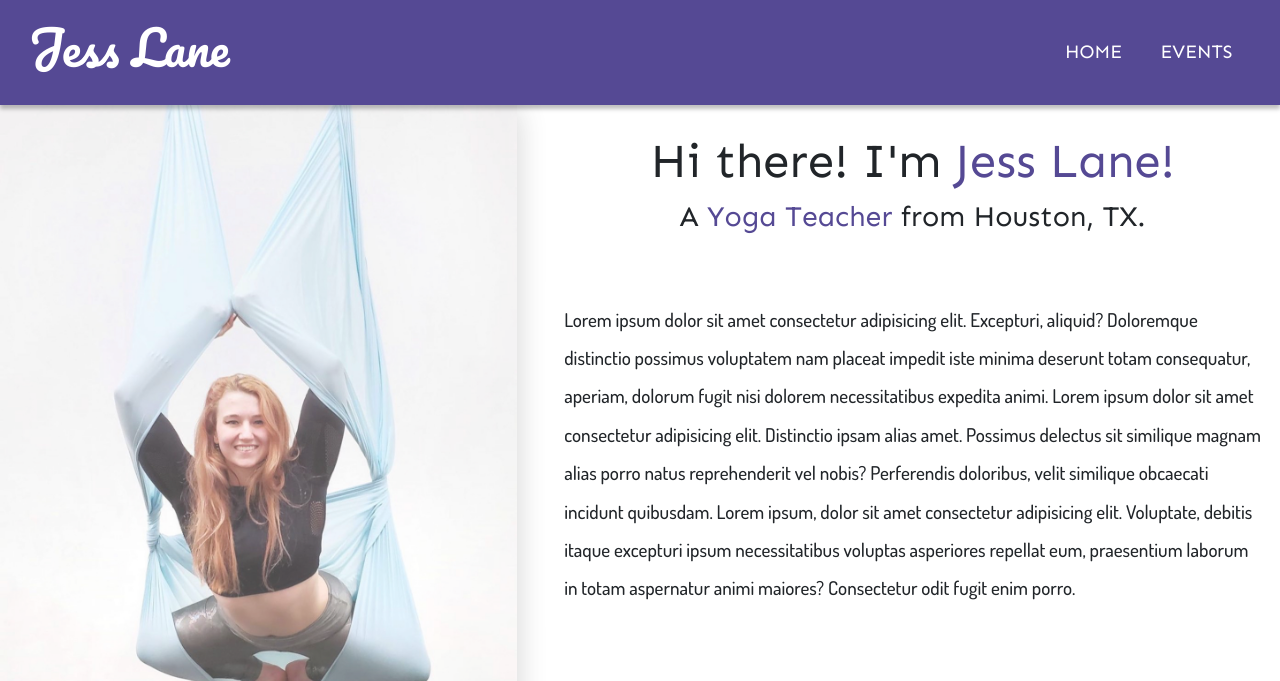
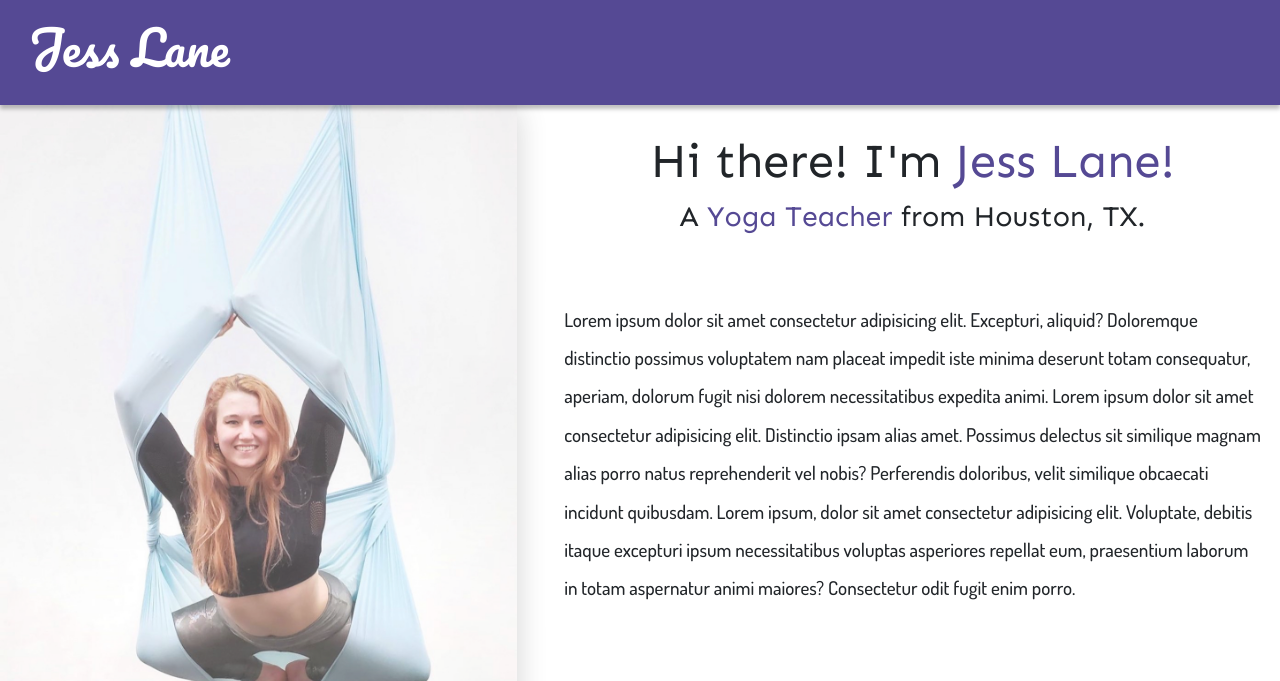
Before and after one commit to Michael-Fares/jess-website, a plain HTML site: page index.html in a window 1280 px wide. Shown: the top 681 px of the page. Drawn offline with nearby package versions, Linux system fonts and the light colour scheme.

Commit message:
Edit so landing pg only

```diff
--- a/index.html
+++ b/index.html
@@ -18,10 +18,10 @@
             <h1 class="title">
                 Jess Lane
             </h1>
-            <div class="links pe-4 d-flex justify-content-center align-items-center">
+            <!-- <div class="links pe-4 d-flex justify-content-center align-items-center">
                 <a href="./index.html">home</a>
                 <a href="./events.html">events</a>
-            </div>
+            </div>     -->
         </nav>
         <!-- IMAGE -->
         <div class="main row">
```
